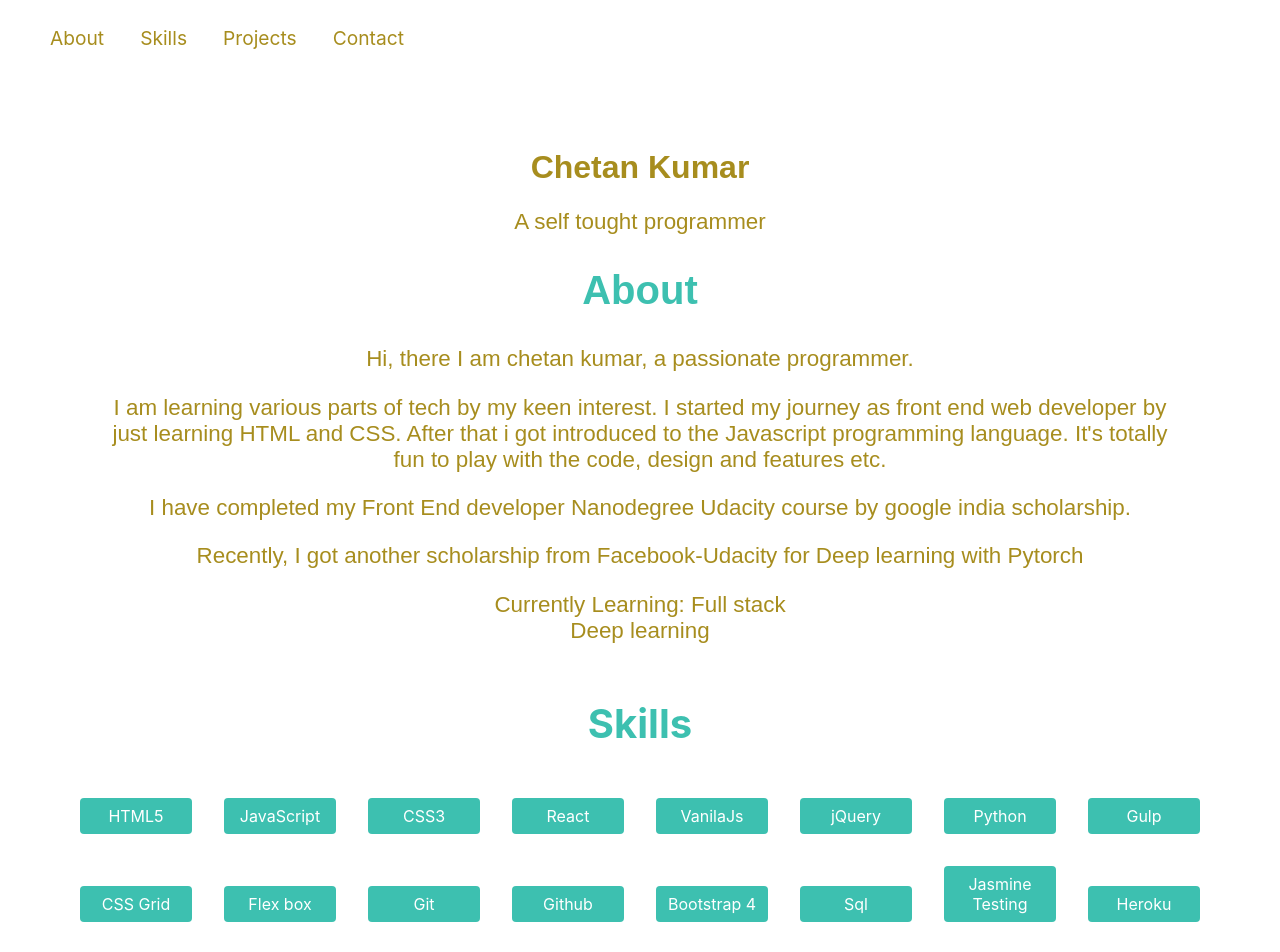
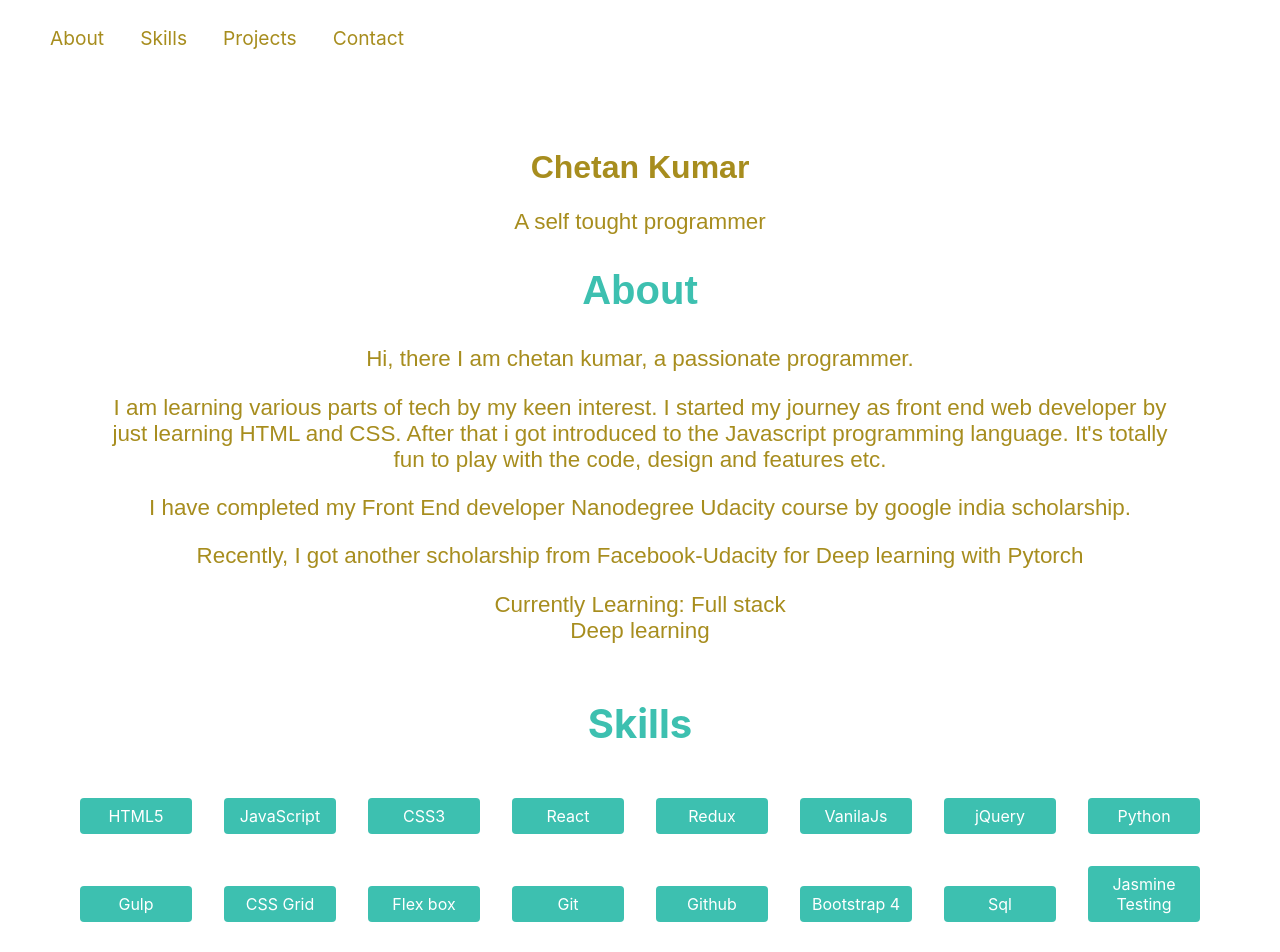
Before and after one commit to Ckbhatia/Portfolio, a React (Create React App) app: page / in a window 1280 px wide. Shown: the top 952 px of the page. Built offline with nearby package versions, Linux system fonts and the light colour scheme.

Commit message:
fix; wrap full component in React fragment and removed extra extentions

```diff
--- a/src/components/Main.jsx
+++ b/src/components/Main.jsx
@@ -1,22 +1,19 @@
 import React, { Component } from 'react';
 import '../App.css';
-import Navbar from './Navbar.jsx';
-import Footer from './Footer.jsx';
-import {Projects, FeaturedProjects} from './Projects.jsx';
-
-//Temp import
-//import { FontAwesomeIcons } from '@fortawesome/react-fontawesome';
+import Navbar from './Navbar';
+import Footer from './Footer';
+import {Projects, FeaturedProjects} from './Projects';
 
 
 export default class Main extends Component {
 
     render() {
 
-        const skills = ["HTML5" ,"JavaScript", "CSS3", "React", "VanilaJs", "jQuery",
+        const skills = ["HTML5" ,"JavaScript", "CSS3", "React", "Redux", "VanilaJs", "jQuery",
          "Python", "Gulp", "CSS Grid", "Flex box", "Git", "Github", "Bootstrap 4", "Sql","Jasmine Testing", "Heroku", "HTML Canvas", "Shell", "Sass"];
 
         return (
-            <div>
+            <React.Fragment>
                 <Navbar />
                 <main id="main">
                     <div id="about" className="intro">
@@ -51,10 +48,8 @@ export default class Main extends Component {
                 <Projects />
                 </div>
                 </section>
-
                 <Footer />
-
-            </div>
+            </React.Fragment>
         )
     }
 }
```
